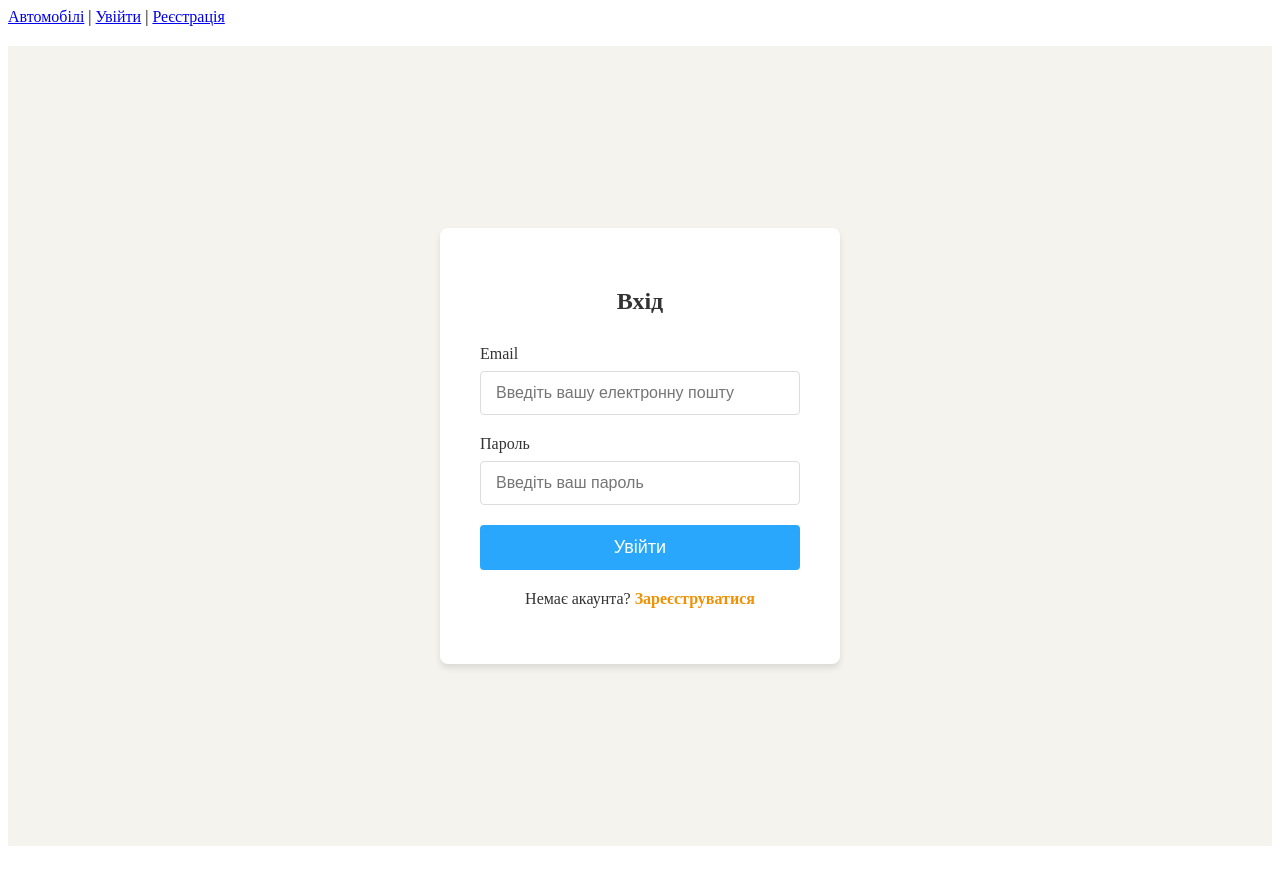
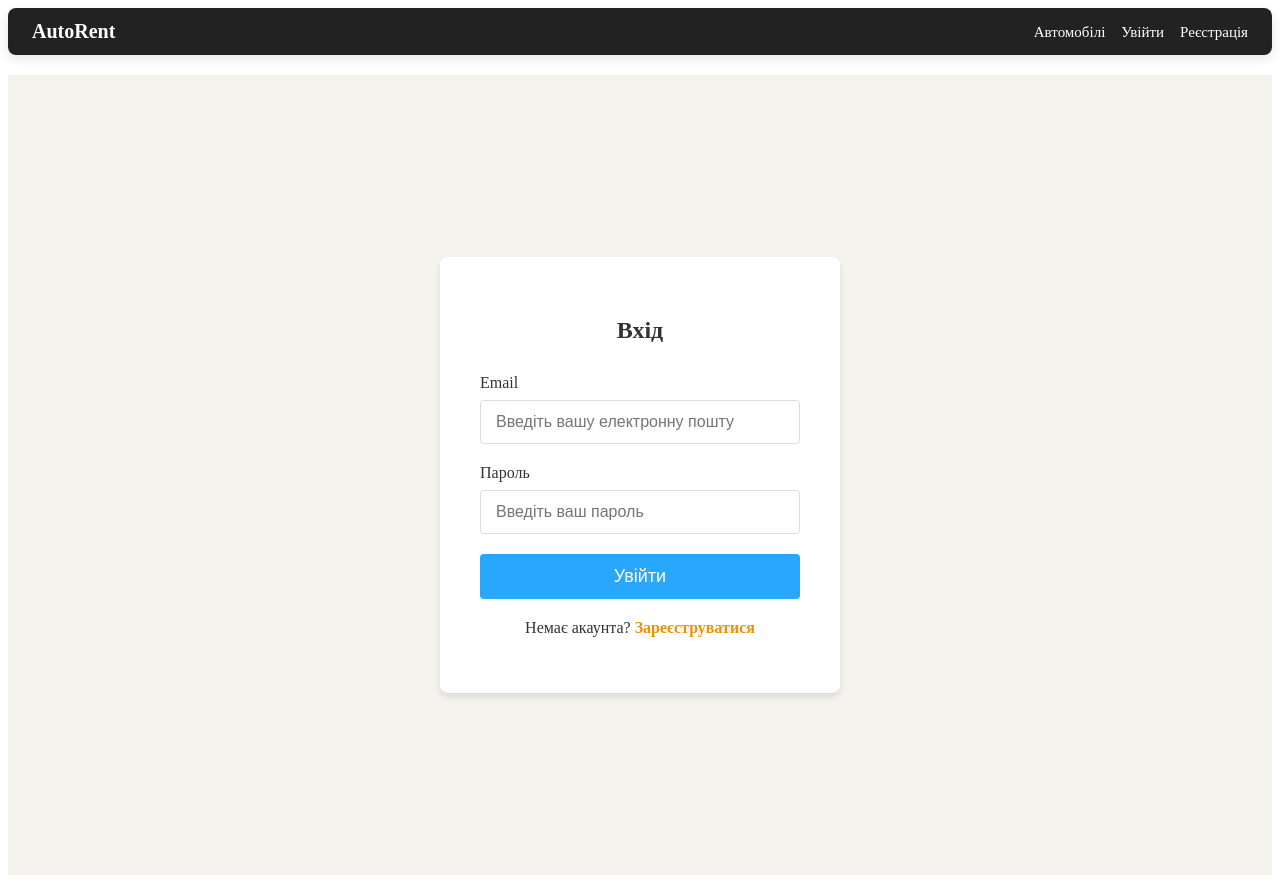
Before and after one commit to Sofiia912/ccc, an Angular app in the folder car-rental-frontend/: page /login in a window 1280 px wide. Before the commit the page ends 854 px from the top, so only its background shows below. Built offline with nearby package versions, Linux system fonts and the light colour scheme.

Commit message:
профіль

```diff
--- a/car-rental-frontend/src/app/pages/my-rentals-page/my-rentals-page.component.html
+++ b/car-rental-frontend/src/app/pages/my-rentals-page/my-rentals-page.component.html
@@ -1,18 +1,21 @@
-<h2>Мої оренди</h2>
+<div class="profile-container" *ngIf="user">
+  <div class="user-info">
+    <h2><i class="fas fa-user-circle"></i> {{ user.first_name }} {{ user.last_name }}</h2>
+    <p><strong>Email:</strong> {{ user.email }}</p>
+  </div>
 
-<p *ngIf="error" style="color:red">{{ error }}</p>
+  <div class="rentals-list" *ngIf="rentals.length > 0; else noRentals">
+    <h3>Ваші оренди:</h3>
+    <ul>
+      <li *ngFor="let r of rentals">
+        🚗 Авто №{{ r.car_id }} | З {{ r.start_date }} по {{ r.end_date }} —
+        <strong>{{ r.total_price }} грн</strong>
+        <span *ngIf="isPast(r.end_date)" style="color: gray">(Завершена)</span>
+      </li>
+    </ul>
+  </div>
 
-<ul *ngIf="rentals.length > 0">
-  <li *ngFor="let rental of rentals">
-    <strong>{{ rental.car_name }}</strong><br />
-    З: {{ rental.start_date }} — по {{ rental.end_date }}<br />
-    Сума: {{ rental.total_price }} грн<br />
-    Статус:
-    <span [style.color]="isPast(rental.end_date) ? 'gray' : 'green'">
-      {{ isPast(rental.end_date) ? 'Завершена' : 'Активна' }}
-    </span>
-    <br /><br />
-  </li>
-</ul>
-
-<p *ngIf="rentals.length === 0 && !error">У вас ще немає оренд.</p>
+  <ng-template #noRentals>
+    <p>У вас поки що немає оренд 😢</p>
+  </ng-template>
+</div>
--- a/car-rental-frontend/src/app/pages/my-rentals-page/my-rentals-page.component.scss
+++ b/car-rental-frontend/src/app/pages/my-rentals-page/my-rentals-page.component.scss
@@ -0,0 +1,27 @@
+.profile-container {
+    background: #fdfdfd;
+    padding: 20px;
+    border-radius: 10px;
+    max-width: 700px;
+    margin: auto;
+    box-shadow: 0 0 10px rgba(0,0,0,0.05);
+  }
+
+  .user-info {
+    margin-bottom: 20px;
+    border-bottom: 1px solid #ddd;
+    padding-bottom: 10px;
+  }
+
+  .rentals-list ul {
+    list-style: none;
+    padding: 0;
+  }
+
+  .rentals-list li {
+    background: #fff;
+    border: 1px solid #ddd;
+    margin-bottom: 10px;
+    padding: 10px 15px;
+    border-radius: 6px;
+  }
--- a/car-rental-frontend/src/app/pages/my-rentals-page/my-rentals-page.component.ts
+++ b/car-rental-frontend/src/app/pages/my-rentals-page/my-rentals-page.component.ts
@@ -1,9 +1,10 @@
 import { Component, OnInit } from '@angular/core';
 import { CommonModule } from '@angular/common';
 import { RentalService } from '../../services/rental.service';
+import { AuthService } from '../../services/auth.service';
 
 @Component({
-  selector: 'app-my-rentals-page',
+  selector: 'my-rentals',
   standalone: true,
   imports: [CommonModule],
   templateUrl: './my-rentals-page.component.html',
@@ -11,11 +12,22 @@ import { RentalService } from '../../services/rental.service';
 })
 export class MyRentalsPageComponent implements OnInit {
   rentals: any[] = [];
+  user: any = null;
   error = '';
 
-  constructor(private rentalService: RentalService) {}
+  constructor(
+    private rentalService: RentalService,
+    private authService: AuthService
+  ) {}
 
   ngOnInit(): void {
+    // отримуємо користувача
+    this.authService.getUserInfo().subscribe({
+      next: (userData) => this.user = userData,
+      error: () => console.warn('Не вдалося отримати дані користувача')
+    });
+
+    // отримуємо оренди
     this.rentalService.getUserRentals().subscribe({
       next: (data) => (this.rentals = data),
       error: () => (this.error = 'Не вдалося завантажити оренди')
--- a/car-rental-frontend/src/app/services/auth.service.ts
+++ b/car-rental-frontend/src/app/services/auth.service.ts
@@ -47,4 +47,11 @@ export class AuthService {
   isLoggedIn(): boolean {
     return !!this.getToken();
   }
+  getUserInfo(): Observable<any> {
+    const token = this.getToken();
+    const headers = {
+      Authorization: `Bearer ${token}`
+    };
+    return this.http.get(`${this.apiUrl}/me`, { headers });
+  }
 }
--- a/car-rental-frontend/src/app/shared/navigation/navigation.component.html
+++ b/car-rental-frontend/src/app/shared/navigation/navigation.component.html
@@ -1,13 +1,20 @@
-<nav style="margin-bottom: 20px">
+<nav class="main-nav">
+  <div class="nav-left">
+    <a routerLink="/cars" class="logo">AutoRent</a>
+  </div>
+
+  <div class="nav-right">
     <a routerLink="/cars">Автомобілі</a>
-
     <ng-container *ngIf="auth.isLoggedIn(); else guestLinks">
-      | <a routerLink="/my-rentals">Мої оренди</a>
-      | <button (click)="logout()">Вuйти</button>
+      <a routerLink="/my-rentals" class="user-icon" title="Мій профіль">
+        <i class="fas fa-user-circle"></i>
+      </a>
+      <button (click)="logout()" class="logout-btn">Вийти</button>
     </ng-container>
 
     <ng-template #guestLinks>
-      | <a routerLink="/login">Увійти</a>
-      | <a routerLink="/register">Реєстрація</a>
+      <a routerLink="/login">Увійти</a>
+      <a routerLink="/register">Реєстрація</a>
     </ng-template>
-  </nav>
+  </div>
+</nav>
--- a/car-rental-frontend/src/app/shared/navigation/navigation.component.scss
+++ b/car-rental-frontend/src/app/shared/navigation/navigation.component.scss
@@ -0,0 +1,49 @@
+.main-nav {
+  display: flex;
+  justify-content: space-between;
+  align-items: center;
+  padding: 12px 24px;
+  background-color: #222;
+  color: #fff;
+  border-radius: 8px;
+  margin-bottom: 20px;
+  box-shadow: 0 4px 12px rgba(0, 0, 0, 0.1);
+}
+
+.nav-left .logo {
+  font-size: 20px;
+  font-weight: bold;
+  color: #fff;
+  text-decoration: none;
+}
+
+.nav-right a,
+.nav-right .logout-btn {
+  color: #fff;
+  margin-left: 16px;
+  text-decoration: none;
+  background: none;
+  border: none;
+  font-size: 15px;
+  cursor: pointer;
+  transition: color 0.2s;
+}
+
+.nav-right a:hover,
+.nav-right .logout-btn:hover {
+  color: #ffd700;
+}
+
+.logout-btn {
+  padding: 4px 10px;
+  border-radius: 4px;
+}
+.user-icon {
+  font-size: 22px;
+  margin-right: 12px;
+  color: #fff;
+  transition: color 0.2s;
+}
+.user-icon:hover {
+  color: #ffd700;
+}
```
Also changed, not shown: car-rental-frontend/src/app/shared/navigation/navigation.component.ts (line endings or trailing spaces), 1 other file (tests, documents, lock files or other folders).
